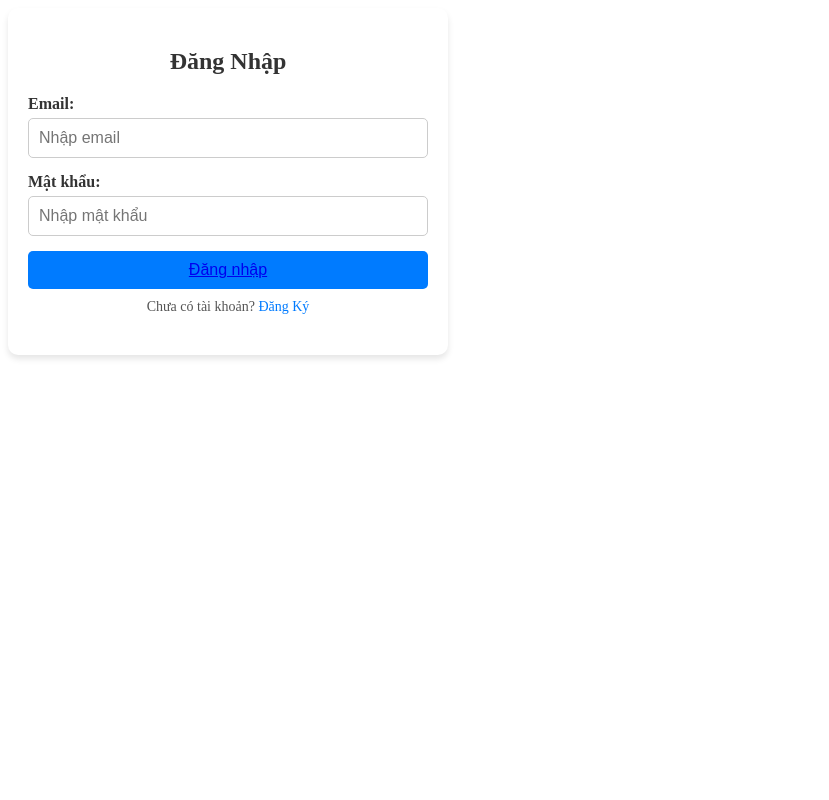
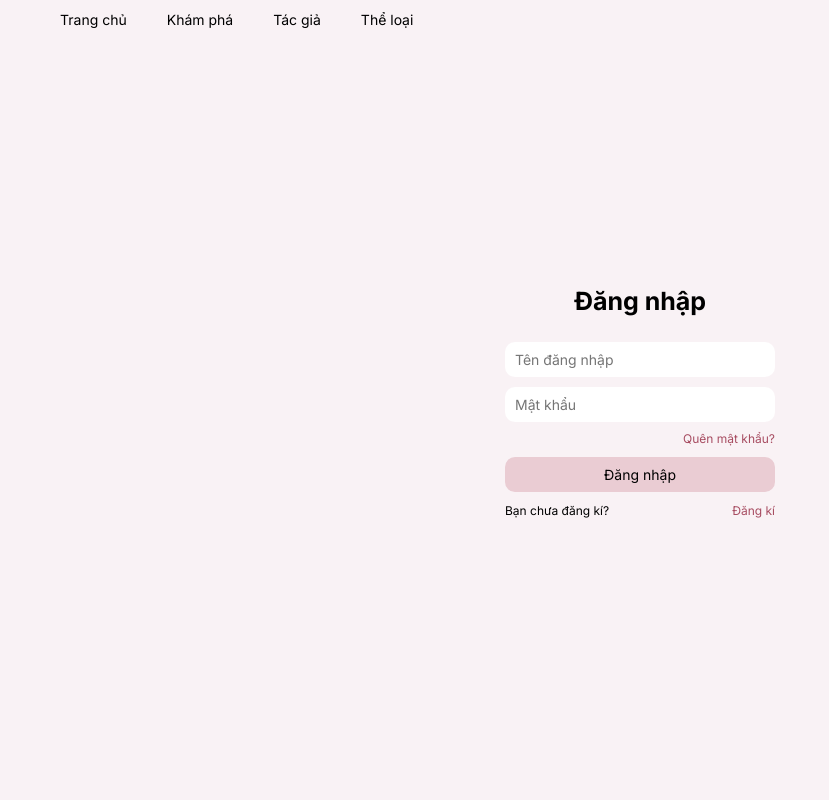
Before and after one commit to vhieu2k5/SachNoi, a Django app: page /login.htm in a window 1280 px wide. Shown: the whole page, without its empty margins (0-829 px from the left). Run offline with Django 4.2, Linux system fonts and the light colour scheme.

Commit message:
đã fixx lỗi

```diff
--- /dev/null
+++ b/sachnoi/forms.py
@@ -0,0 +1,4 @@
+from django import forms
+
+class TextToSpeechForm(forms.Form):
+    text = forms.CharField(widget=forms.Textarea, label="Nhập văn bản", max_length=5000)
--- /dev/null
+++ b/sachnoi/static/assets/css/styles_login.css
@@ -0,0 +1,112 @@
+@import url('https://fonts.googleapis.com/css2?family=Inter:ital,opsz,wght@0,14..32,100..900;1,14..32,100..900&display=swap');
+
+:root {
+    --color-one: #F9F2F5;
+    --color-two: #FEFBFC;
+    --color-three: #FAF3F6;
+    --color-four: #EACCD3;
+
+    --font: "Inter", serif
+}
+
+body {
+    font-family: var(--font);
+    color: black;
+    background: var(--color-one);
+    height: 100%;
+}
+
+a {
+    text-decoration: none;
+    font-size: 12px;
+}
+
+.header {
+    position: fixed;
+    top: 0;
+    left: 0;
+    display: flex;
+    background: var(--color-one);
+    padding: 10px;
+    align-items: center;
+    z-index: 1000;
+    width: 100%;
+    margin-top: 0px;
+}
+
+
+.header-content ul {
+    margin: 0;
+    margin-left: 20px;
+    padding: 0;
+    list-style-type: none;
+    display: flex;
+}
+
+.header-content ul li a {
+    font-size: 14px;
+    color: black;
+}
+
+.header-content ul li {
+    margin-left: 30px;
+    margin-right: 10px;
+
+}
+
+.header-content ul li a:active {
+    font-weight: 800;
+}
+
+.container  {
+    display: flex;
+    justify-content: center;
+    align-items: center;
+    height: 100vh;
+}
+.container .box {
+    width: 270px;
+    position: relative;
+}
+
+h1 {
+    font-size: 25px;
+    text-align: center;
+}
+
+h3 {
+    font-size: 12px;
+    font-weight: 400;
+}
+
+.forgot-password {
+    position: absolute;
+    right: 0;
+    margin-top: 10px;
+}
+
+input {
+    margin-top: 10px;
+    width: 250px;
+    height: 35px;
+    border-radius: 10px;
+    border: none;
+    padding: 0px 10px;
+    font-size: 14px;
+}
+
+.container .box .login-box {
+    background: var(--color-four);
+    width: 270px;
+    margin-top: 35px;
+}
+
+.container .box div {
+    display: flex;
+    align-items: center;
+    justify-content: space-between;
+}
+
+.forgot-password, .register {
+    color: #A74C61;
+}
--- a/sachnoi/templates/app/index.html
+++ b/sachnoi/templates/app/index.html
@@ -37,6 +37,8 @@
                 <li><a href="{% url 'category' %}">Thể loại</a></li>
                 <li><a href="{% url 'login' %}">Đăng nhập</a></li>
                 <li><a href="{% url 'signup' %}">Đăng ký</a></li>
+                <li><a href="{% url 'text_to_speech' %}">voice</a></li>
+
                 <ul>
                     {% for entry in entries %}
                         <li>
--- a/sachnoi/templates/app/login.html
+++ b/sachnoi/templates/app/login.html
@@ -1,28 +1,44 @@
+{% load static %}
 <!DOCTYPE html>
 <html lang="en">
 <head>
     <meta charset="UTF-8">
     <meta name="viewport" content="width=device-width, initial-scale=1.0">
     <title>Form Đăng Nhập </title>
-    <link rel="stylesheet" href="styles.css">
+    <link rel="stylesheet" href="{% static 'assets/css/reset.css' %}" />
+    <link rel="stylesheet" href="{% static 'assets/css/styles_login.css' %}" />
+
+
+
 </head>
 <body>
+    <header class="header">
 
-    <div class="container_ls">
-        <div class="form-container_ls" >
-            <h2 class="h2_ls">Đăng Nhập</h2>
-            <form action="/login" method="post">
-                <div class="form-group">
-                    <label class="lb_ls" for="login-email">Email:</label>
-                    <input class="ip_ls" type="email" id="login-email" name="email" placeholder="Nhập email" required>
+        <div class="header-content">
+            <ul>
+
+                <li class="title-page"><a href="{% url 'home' %}">Trang chủ</a></li>
+                <li><a href="{% url 'discover' %}">Khám phá</a></li>
+                <li><a href="{% url 'author' %}">Tác giả</a></li>
+                <li><a href="{% url 'category' %}">Thể loại</a></li>
+
+            </ul>
+        </div>
+
+    </header>
+
+    <div class="container">
+        <div class="box">
+            <form action="#" method="post">
+                <h1 class="title">Đăng nhập</h1>
+                <input type="text" id="name-user" placeholder="Tên đăng nhập">
+                <input type="password" id="password" placeholder="Mật khẩu">
+                <a href="{% url 'forgot_password' %}" class="forgot-password">Quên mật khẩu?</a>
+                <input type="submit" value="Đăng nhập" class="login-box">
+                <div>
+                    <h3>Bạn chưa đăng kí?</h3>
+                    <a  href="{% url 'signup' %}" class="register">Đăng kí</a>
                 </div>
-                <div class="form-group">
-                    <label class="lb_ls" for="login-password">Mật khẩu:</label>
-                    <input class="ip_ls" type="password" id="login-password" name="password" placeholder="Nhập mật khẩu" required>
-                </div>
-                {% comment %} <button class="btn_ls"  type="submit">Đăng Nhập</button> {% endcomment %}
-                <button class="btn_ls" type="submit"><a href="{% url 'home' %}">Đăng nhập</a></button>
-                <p class="p_ls">Chưa có tài khoản? <a class="a_ls" href="{% url 'signup' %}">Đăng Ký</a></p>
             </form>
         </div>
     </div>
--- a/sachnoi/urls.py
+++ b/sachnoi/urls.py
@@ -12,7 +12,11 @@ urlpatterns = [
     path('category.html', views.category, name='category'),
     path('login.htm',views.login, name='login'),
     path('signup.htm',views.signup, name='signup'),
+    path('forgot-password.html', views.forgot_password, name='forgot_password'),
+    path('enter_OTP_code.html', views.enter_OTP_code, name='enter_OTP_code'),
     path('convert/<int:text_id>/', views.convert_text_to_speech, name='convert_text_to_speech'),
     path('create-entry/', views.create_text_entry, name='create_entry'),
-    path('testapi/',views.testapi , name='testapi')
+    path('testapi/',views.testapi , name='testapi'),
+    path('text_to_speech.html', views.text_to_speech_view, name='text_to_speech'),
+
 ]
--- a/sachnoi/views.py
+++ b/sachnoi/views.py
@@ -2,6 +2,43 @@ from django.shortcuts import render
 from django.http import HttpResponse , JsonResponse
 from gtts import gTTS # type: ignore
 from sachnoi.models import TextEntry, Books
+from .forms import TextToSpeechForm
+from io import BytesIO
+
+def text_to_speech_view(request):
+    if request.method == "POST":
+        form = TextToSpeechForm(request.POST)
+        if form.is_valid():
+            text = form.cleaned_data['text']
+            print("Văn bản người dùng nhập:", text)
+            try:
+                tts = gTTS(text, lang='vi')
+                audio_file = BytesIO()
+                tts.write_to_fp(audio_file)
+                audio_file.seek(0)
+                print("Tạo file âm thanh thành công")
+
+                action = request.POST.get("action")  # Lấy hành động từ nút nhấn
+
+                if action == "play":
+                    # Trả file MP3 để phát trực tiếp
+                    response = HttpResponse(audio_file, content_type="audio/mpeg")
+                    response['Content-Disposition'] = 'inline; filename="output.mp3"'
+                    return response
+                elif action == "download":
+                    # Trả file MP3 để tải về
+                    response = HttpResponse(audio_file, content_type="audio/mpeg")
+                    response['Content-Disposition'] = 'attachment; filename="output.mp3"'
+                    return response
+            except Exception as e:
+                print("Lỗi khi chuyển văn bản thành giọng nói:", e)
+                return render(request, 'app/text_to_speech.html', {
+                    'form': form,
+                    'error': f"Không thể chuyển văn bản thành giọng nói: {str(e)}"
+                })
+    else:
+        form = TextToSpeechForm()
+    return render(request, 'app/text_to_speech.html', {'form': form})
 
 
 def create_text_entry(request):
@@ -26,6 +63,12 @@ def login(request):
     return render(request,'app/login.html')
 def signup(request):
     return render(request,'app/signup.html')
+
+def forgot_password(request):
+    return render(request,'app/forgot_password.html')
+
+def enter_OTP_code(request):
+    return render(request,'app/enter_OTP_code.html')
 def convert_text_to_speech(request, text_id):
     from django.shortcuts import get_object_or_404
     entry = get_object_or_404(TextEntry, id=text_id)
```
Also changed, not shown: sachnoi/static/assets/css/styles_forgot_password.css (added, +58 -0 lines), sachnoi/static/assets/css/styles_signup.css (added, +68 -0 lines), sachnoi/templates/app/enter_OTP_code.html (added, +24 -0 lines), sachnoi/templates/app/forgot_password.html (added, +23 -0 lines), sachnoi/templates/app/signup.html (+32 -18 lines), sachnoi/templates/app/text_to_speech.html (added, +50 -0 lines), websachnoi/settings.py (+10 -6 lines), db.sqlite3. Lines whose indentation alone changed are shown as unchanged.
